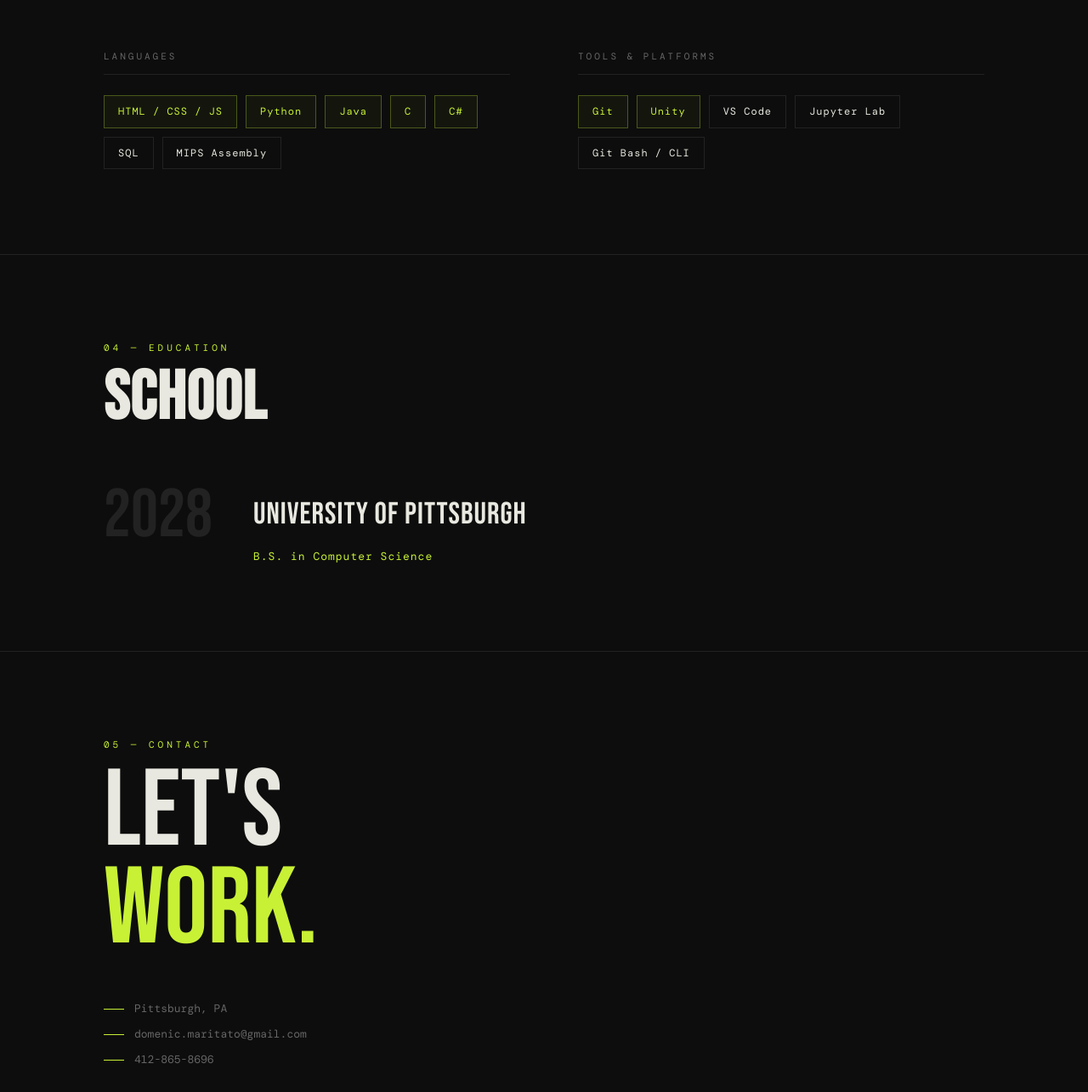
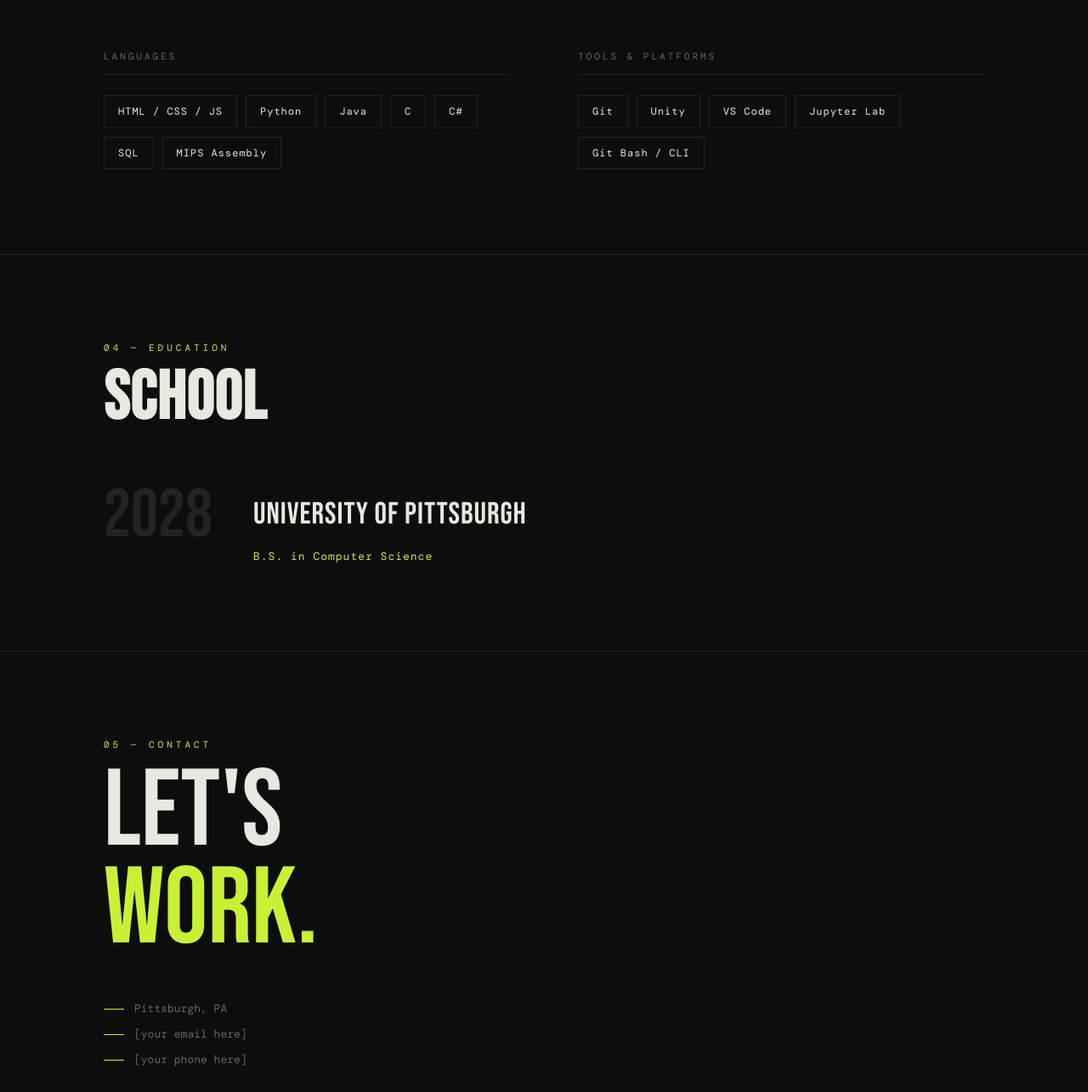
Before and after one commit to dmm279-dot/dmm279-dot.github.io, a plain HTML site: page index.html in a window 1280 px wide. Shown: the part 2715-4000 px from the top of the page at 85% size. Drawn offline with nearby package versions, Linux system fonts and the light colour scheme; a web font is replaced by a local one.

```diff
--- a/index.html
+++ b/index.html
@@ -355,11 +355,7 @@
       color: var(--accent);
       background: rgba(200,241,53,0.05);
     }
-    .skill-chip.primary {
-      border-color: rgba(200,241,53,0.3);
-      color: var(--accent);
-      background: rgba(200,241,53,0.04);
-    }
+
 
     /* ── EDUCATION ── */
     #education { border-top: 1px solid var(--border); }
@@ -599,10 +595,10 @@
       <div class="section-label">05 — Contact</div>
       <div class="contact-big">LET'S<br/><span>WORK.</span></div>
       <div class="contact-row">Pittsburgh, PA</div>
-      <div class="contact-row">domenic.maritato@gmail.com</div>
-      <div class="contact-row">412-865-8696</div>
+      <div class="contact-row">[your email here]</div>
+      <div class="contact-row">[your phone here]</div>
       <br/><br/>
-      <a href="mailto:domenic.maritato@gmail.com" class="btn" style="margin-top:8px;">Send a Message</a>
+      <a href="mailto:you@email.com" class="btn" style="margin-top:8px;">Send a Message</a>
     </div>
   </section>
 
```
